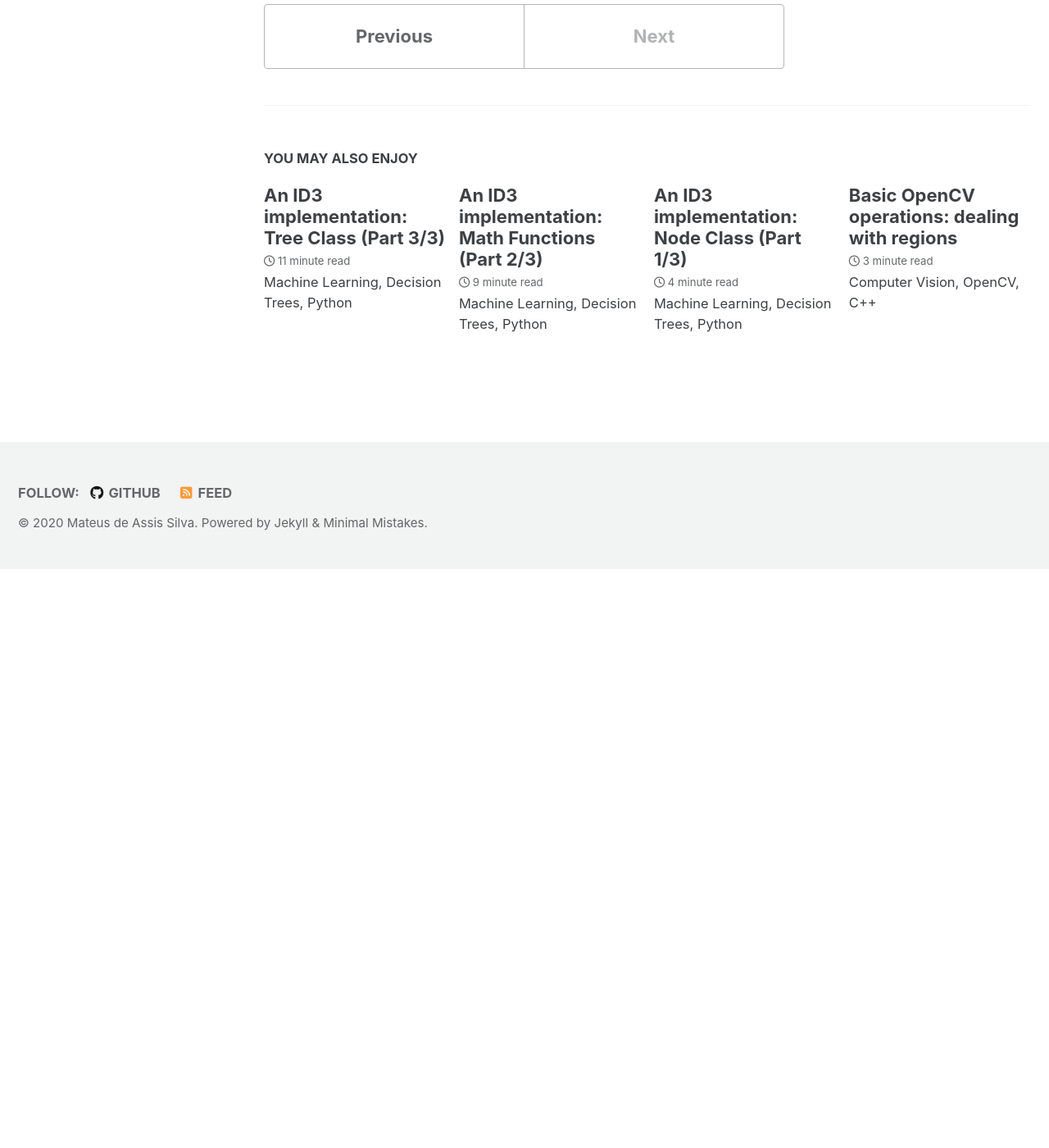
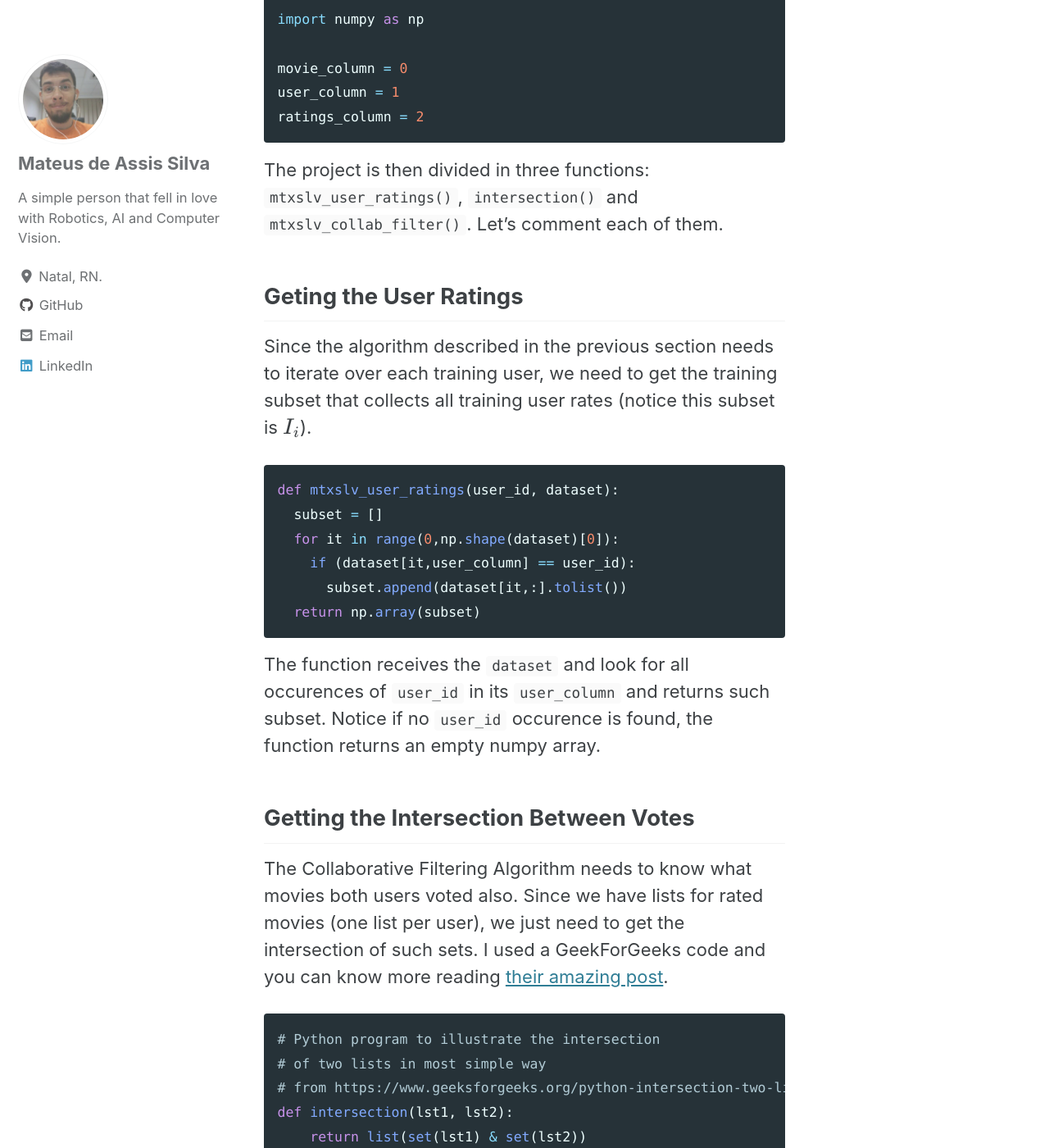
Before and after one commit to mtxslv/mtxslv.github.io, a Jekyll site: the page built from _posts/2020-06-01-collab_filter.md, in a window 1280 px wide and 1400 px high, scrolled down 4598 px. Shown: the whole window at 82% size. Built offline with Jekyll 4.4.1, drawn with Linux system fonts in a browser that asks for light colours; cached includes are drawn as plain includes; nearby versions of some CDN libraries; formulas are drawn with MathJax 3; before the commit the page ends 5292 px from its top, so only the background shows below that; some of the changed text lies outside the part shown.

Commit message:
codes added

````diff
--- a/_posts/2020-06-01-collab_filter.md
+++ b/_posts/2020-06-01-collab_filter.md
@@ -73,6 +73,117 @@
 * Return _estimation_
 ```
 
-# Code
+# Codes
+
+I will suppose the dataset is a set of logs. Each row has the format: _movieID_ , _customerID_ , _rating_. The first element is a movie identifying number, the second is the user identifying number and the last one is the rating.
+
+The training set is made of all "training users" rates on all available movies (products). A query instance is the set of ratings _active user_ did and the movie we want to estimate the rate (_k_).
+
+Let's set the information of row format. Since the dataset is a numpy array or a list of lists (0 based indexing), we have:
+{% raw %}
+```python
+import numpy as np
+
+movie_column = 0
+user_column = 1
+ratings_column = 2
+```
+{% endraw %}
+
+ The project is then divided in three functions: ```mtxslv_user_ratings()```, ```intersection()``` and ```mtxslv_collab_filter()```. Let's comment each of them.
+
+## Geting the User Ratings
+
+Since the algorithm described in the previous section needs to iterate over each training user, we need to get the training subset that collects all training user rates (notice this subset is $$I_i$$).
+
+{% raw %}
+```python
+def mtxslv_user_ratings(user_id, dataset):
+  subset = []
+  for it in range(0,np.shape(dataset)[0]):
+    if (dataset[it,user_column] == user_id):
+      subset.append(dataset[it,:].tolist())
+  return np.array(subset)
+```
+{% endraw %}
+
+The function receives the ```dataset``` and look for all occurences of ```user_id``` in its ```user_column``` and returns such subset. Notice if no ```user_id``` occurence is found, the function returns an empty numpy array.
+
+## Getting the Intersection Between Votes
+
+The Collaborative Filtering Algorithm  needs to know what movies both users voted also. Since we have lists for rated movies (one list per user), we just need to get the intersection of such sets. I used a GeekForGeeks code and you can know more reading [their amazing post](https://www.geeksforgeeks.org/python-intersection-two-lists/).
+
+{% raw %}
+```python
+# Python program to illustrate the intersection
+# of two lists in most simple way
+# from https://www.geeksforgeeks.org/python-intersection-two-lists/
+def intersection(lst1, lst2):
+    return list(set(lst1) & set(lst2))
+```
+{% endraw %}
+
+## The Collaborative Filtering Code
+
+{% raw %}
+```python
+def mtxslv_collab_filter(instance, product_id,training_set):
+
+  training_set_list = training_set.tolist()
+  average_rating_active_user = np.mean(instance[:,ratings_column])
+  estimation =  average_rating_active_user
+
+  w = []
+  k = 0
+  user_vote_minus_average = []
+
+  user_ids = set(training_set[:,user_column])
+
+  for user in user_ids:
+    user_subset = mtxslv_user_ratings(user,training_set)
+    if(user_subset[:,movie_column].tolist().count(product_id)):
+      user_average = np.mean(user_subset[:,ratings_column])
+      movies_both_users_voted = intersection(user_subset[:,movie_column].tolist(),
+                                             instance[:,movie_column].tolist())
+      if not( not movies_both_users_voted ):
+        user_index_product_id = user_subset[:,movie_column].tolist().index(product_id)
+
+        w_numerator = 0
+        w_active_denominator_factor = 0
+        w_training_usr_denominator_factor = 0
+
+        for movie in movies_both_users_voted:
+
+          training_user_index_for_movie = user_subset[:,movie_column].tolist().index(movie)
+          active_user_index_for_movie = instance[:,movie_column].tolist().index(movie)
+
+          w_numerator = w_numerator + (instance[active_user_index_for_movie,ratings_column]-average_rating_active_user)*(user_subset[training_user_index_for_movie,ratings_column]-user_average)
+          w_active_denominator_factor = w_active_denominator_factor + np.power((instance[active_user_index_for_movie,ratings_column]-average_rating_active_user),2)
+          w_training_usr_denominator_factor = w_training_usr_denominator_factor + np.power( (user_subset[training_user_index_for_movie,ratings_column]-user_average) ,2)
+
+        w.append(w_numerator/np.sqrt(w_active_denominator_factor*w_training_usr_denominator_factor))
+        user_vote_minus_average.append(user_subset[user_index_product_id,ratings_column]-user_average)
+
+  if not(not w):
+    k = 1 / np.sum( np.abs(w) )
+
+  if not(not w or not user_vote_minus_average):
+    estimation =  estimation + k* np.dot(w,user_vote_minus_average)
+
+  return estimation
+```
+{% endraw %}
 
 coming soon ;)
+
+# References
+
+The learning process often needs the reading of material other people has produced, to understand things we didn't or to find out better ways of doing things we do the old way. Here are the references I accessed:
+
+* https://www.geeksforgeeks.org/python-check-whether-list-empty-not/
+
+* https://stackoverflow.com/questions/21860605/python-remove-lists-from-list-of-lists-similar-functionality-to-pop
+
+* https://www.geeksforgeeks.org/python-intersection-two-lists/
+
+* https://www.programiz.com/python-programming/methods/list/index
````
